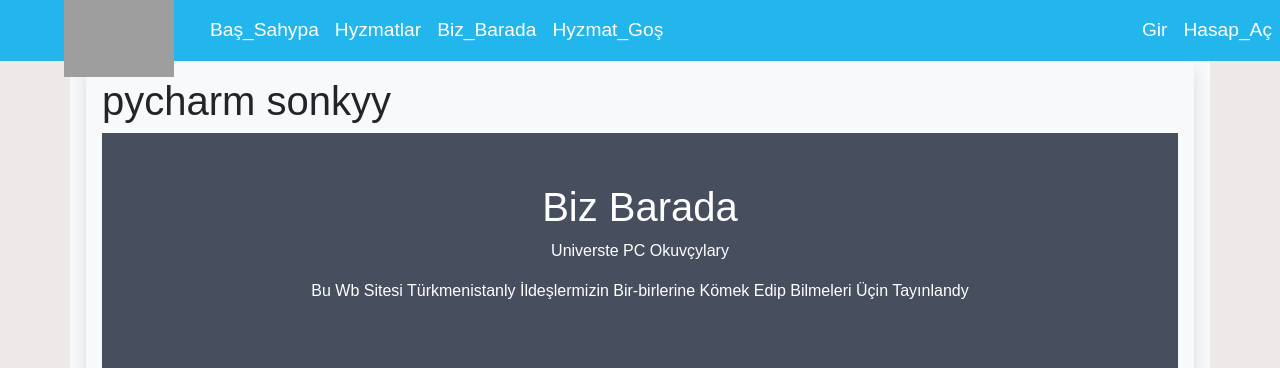
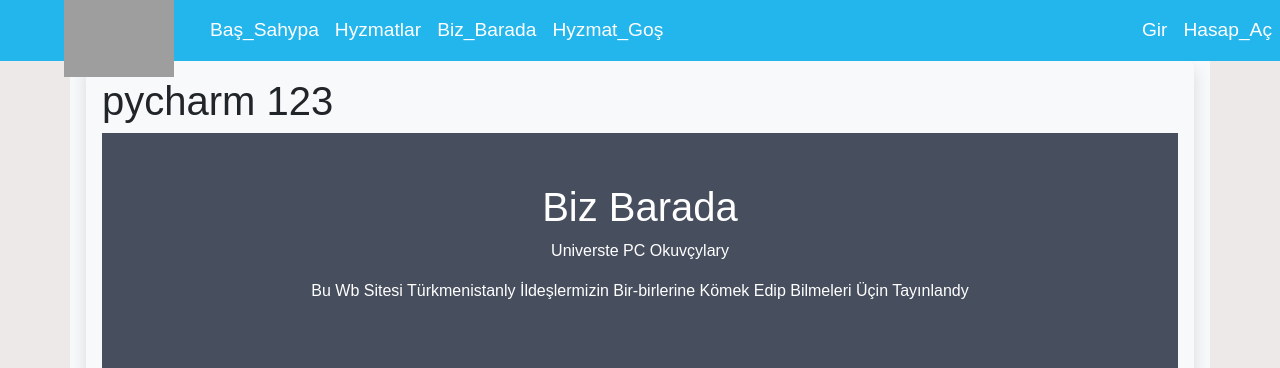
Before and after one commit to agamerdan/ynamly_hyzmat, a Django app: page /about/ in a window 1280 px wide. Shown: the top 368 px of the page. Run offline with Django 4.2, Linux system fonts and the light colour scheme; some libraries are stand-ins or nearby versions; grey boxes are pictures that could not be loaded.

Commit message:
pycharm sonkyy

```diff
--- a/pages/templates/about.html
+++ b/pages/templates/about.html
@@ -73,7 +73,7 @@
       }
     }
     </style>
-<h1>pycharm sonkyy </h1>
+<h1>pycharm 123 </h1>
     <div class="about-section">
         <h1>Biz Barada</h1>
         <p>Universte PC Okuvçylary</p>
```
